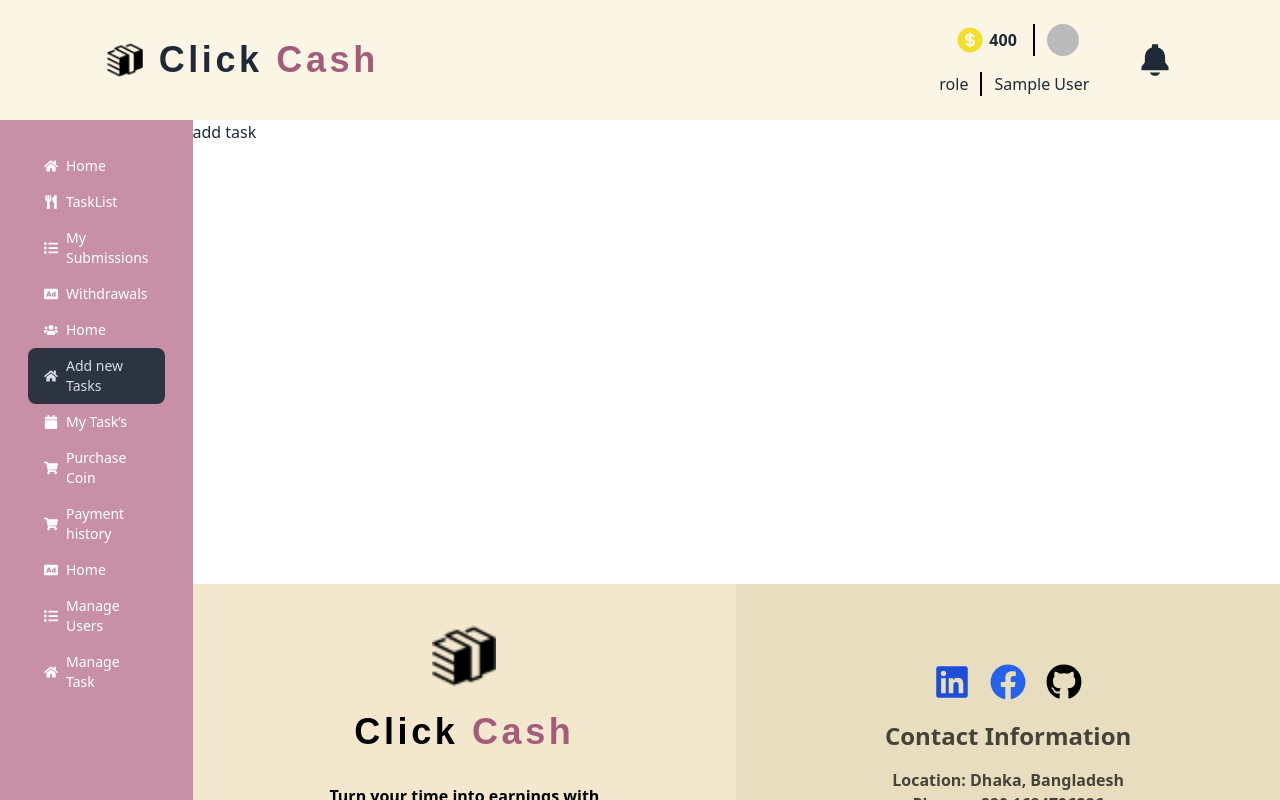
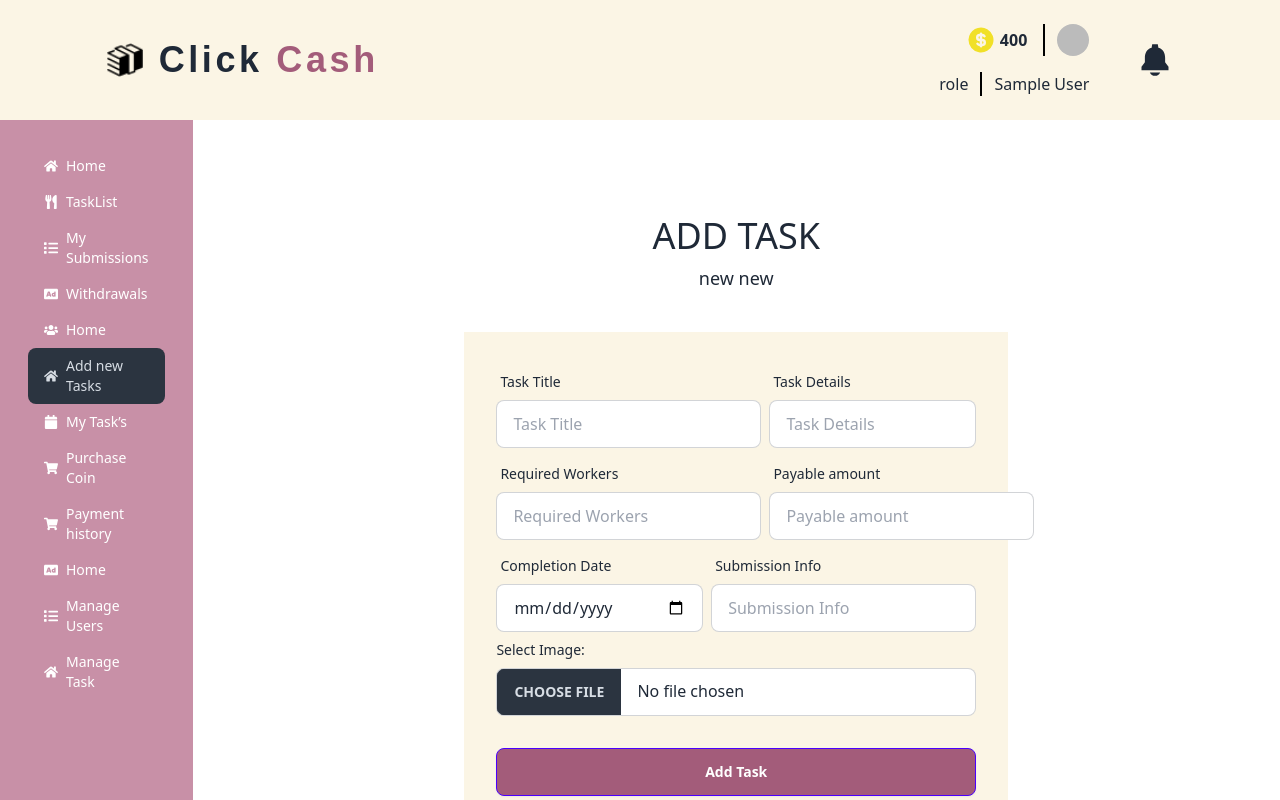
Before and after one commit to Sanjida-Khanam778/click-cash-client, a React (Vite) app: page /dashboard/addTask in a window 1280 px wide. Shown: the top 800 px of the page. Built offline with nearby package versions, Linux system fonts and the light colour scheme; no server answers; sample sign-in values are in the browser's storage; a web font is replaced by a local one.

Commit message:
buy coin with stripe

```diff
--- a/package.json
+++ b/package.json
@@ -10,6 +10,8 @@
     "preview": "vite preview"
   },
   "dependencies": {
+    "@stripe/react-stripe-js": "^3.1.1",
+    "@stripe/stripe-js": "^5.5.0",
     "@tanstack/react-query": "^5.64.1",
     "@tanstack/react-router": "^1.95.6",
     "axios": "^1.7.9",
@@ -19,10 +21,12 @@
     "react": "^18.3.1",
     "react-dom": "^18.3.1",
     "react-helmet-async": "^2.0.5",
+    "react-hook-form": "^7.54.2",
     "react-hot-toast": "^2.5.1",
     "react-icons": "^5.4.0",
     "react-router-dom": "^7.1.1",
     "sort-by": "^1.2.0",
+    "sweetalert2": "^11.15.10",
     "swiper": "^11.2.1"
   },
   "devDependencies": {
--- a/src/Providers/AuthProvider.jsx
+++ b/src/Providers/AuthProvider.jsx
@@ -76,7 +76,7 @@ const AuthProvider = ({ children }) => {
     return () => {
       return unsubscribe()
     }
-  }, [])
+  }, [axiosPublic])
 
   const authInfo = {
     user,
--- /dev/null
+++ b/src/components/Shared/SharedTitle.jsx
@@ -0,0 +1,12 @@
+import React from 'react';
+
+const SharedTitle = ({title, subtitle}) => {
+    return (
+        <div className='flex flex-col items-center justify-center mb-6 md:mb-10'>
+            <h2 className='text-2xl lg:text-4xl font-medium mb-2 uppercase'>{title}</h2>
+            <p className='lg:text-lg'>{subtitle}</p>
+        </div>
+    );
+};
+
+export default SharedTitle;
--- a/src/layouts/DashboardLayout.jsx
+++ b/src/layouts/DashboardLayout.jsx
@@ -34,7 +34,7 @@ const DashboardLayout = () => {
             </Link>
           </div>
           <div className="flex items-center gap-6 md:gap-10">
-            <div className="flex flex-col">
+            <div className="flex flex-col items-end">
               <div className="flex p-2">
                 <button className="flex items-center px-4 bg-transparent border-r-2 border-black font-bold">
                   <TbCoinFilled className="text-3xl text-[#f1e027] mr-1" />
@@ -61,7 +61,7 @@ const DashboardLayout = () => {
         </div>
       </nav>
       <div className="flex">
-        <div className="min-h-screen text-white bg-[#C890A7] p-5">
+        <div className="min-h-screen w-64 text-white bg-[#C890A7] p-5">
           <ul className="menu">
             <li>
               <NavLink to={"/dashboard/workerHome"}>
--- a/src/pages/Dashboard/Buyer/AddTask.jsx
+++ b/src/pages/Dashboard/Buyer/AddTask.jsx
@@ -1,11 +1,127 @@
-import React from 'react';
+import React from "react";
+import SharedTitle from "../../../components/Shared/SharedTitle";
+import { useForm } from "react-hook-form";
+import { imageUpload } from "../../../utilities/utils";
 
 const AddTask = () => {
-    return (
+  const {
+    register,
+    handleSubmit,
+    formState: { errors },
+  } = useForm();
+  const onSubmit = async(data) => {
+    console.log(data.taskImg[0]);
+
+    const taskImg = await imageUpload(data.taskImg[0])
+    console.log(taskImg)
+
+  };
+  return (
+    <div className="my-10 md:my-16 lg:my-24">
+      <SharedTitle title={"add task"} subtitle={"new new"}></SharedTitle>
+      <form
+        onSubmit={handleSubmit(onSubmit)}
+        className="card-body bg-[#FBF5E5] w-10/12 xl:w-1/2 mx-auto"
+      >
+        <div className="flex gap-2">
+          <div className="form-control w-full">
+            <label className="label">
+              <span className="label-text">Task Title</span>
+            </label>
+            <input
+              {...register("title")}
+              type="text"
+              placeholder="Task Title"
+              className="input input-bordered"
+              required
+            />
+          </div>
+          <div className="form-control w-full">
+            <label className="label">
+              <span className="label-text">Task Details</span>
+            </label>
+            <input
+              {...register("details")}
+              type="text"
+              placeholder="Task Details"
+              className="input input-bordered w-full"
+              required
+            />
+          </div>
+        </div>
+        <div className="flex gap-2">
+          <div className="form-control w-full">
+            <label className="label">
+              <span className="label-text">Required Workers</span>
+            </label>
+            <input
+              {...register("workers")}
+              type="number"
+              placeholder="Required Workers"
+              className="input input-bordered"
+              required
+            />
+          </div>
+          <div className="form-control w-full">
+            <label className="label">
+              <span className="label-text">Payable amount</span>
+            </label>
+            <input
+              {...register("amount")}
+              type="number"
+              placeholder="Payable amount"
+              className="input input-bordered"
+              required
+            />
+          </div>
+        </div>
+        <div className="flex gap-2">
+          <div className="form-control w-full">
+            <label className="label">
+              <span className="label-text">Completion Date</span>
+            </label>
+            <input
+              type="date"
+              {...register("date")}
+              placeholder="Completion Date"
+              className="input input-bordered"
+              required
+            />
+          </div>
+          <div className="form-control w-full">
+            <label className="label">
+              <span className="label-text">Submission Info</span>
+            </label>
+            <input
+              type="text"
+              {...register("submissionInfo")}
+              placeholder="Submission Info"
+              className="input input-bordered"
+              required
+            />
+          </div>
+        </div>
         <div>
-            add task
+          <label htmlFor="image" className="block mb-2 text-sm">
+            Select Image:
+          </label>
+          <input
+            {...register("taskImg")}
+            required
+            type="file"
+            id="image"
+            className="file-input file-input-bordered w-full"
+            accept="image/*"
+          />
         </div>
-    );
+        <div className="form-control mt-6">
+          <button className="btn btn-primary bg-[#A35C7A] text-white outline-none hover:bg-[#A35C7A]">
+            Add Task
+          </button>
+        </div>
+      </form>
+    </div>
+  );
 };
 
 export default AddTask;
--- /dev/null
+++ b/src/pages/Payments/CheckoutForm.jsx
@@ -0,0 +1,126 @@
+import { CardElement, useElements, useStripe } from "@stripe/react-stripe-js";
+import React, { useEffect, useState } from "react";
+import { useNavigate } from "react-router-dom";
+import useAxiosSecure from "../../hooks/useAxiosSecure";
+import useAuth from "../../hooks/useAuth";
+import Swal from "sweetalert2";
+
+const CheckoutForm = ({price}) => {
+  const { user } = useAuth();
+  const navigate = useNavigate()
+  const [transactionId, setTransactionId] = useState("");
+  const [clientSecret, setClientSecret] = useState("");
+  const [error, setError] = useState("");
+//   const totalPrice = cart.reduce((acc, item) => acc + item.price, 0);
+  const axiosSecure = useAxiosSecure();
+  const stripe = useStripe();
+  const elements = useElements();
+  useEffect(() => {
+    if (price) {
+      axiosSecure
+        .post("/create-payment-intent", { price: price })
+        .then((res) => {
+          console.log(res.data.clientSecret);
+          setClientSecret(res.data.clientSecret);
+        });
+    }
+  }, [axiosSecure, price]);
+  const handleSubmit = async (e) => {
+    e.preventDefault();
+    if (!stripe || !elements) {
+      return;
+    }
+    const card = elements.getElement(CardElement);
+    if (card === null) return;
+
+    const { error, paymentMethod } = await stripe.createPaymentMethod({
+      type: "card",
+      card,
+    });
+
+    if (error) {
+      console.log("[error]", error);
+      setError(error.message);
+    } else {
+      console.log("[paymentMethod]", paymentMethod);
+      setError("");
+    }
+    // confirm payment
+    const { paymentIntent, error: confirmError } =
+      await stripe.confirmCardPayment(clientSecret, {
+        payment_method: {
+          card: card,
+          billing_details: {
+            email: user?.email || "anonymous",
+            name: user?.displayName || "anonymous",
+          },
+        },
+      });
+    if (confirmError) {
+      console.log("intent error");
+    } else {
+      console.log("payment Intent", paymentIntent);
+      if (paymentIntent.status === "succeeded") {
+        console.log("transaction id", paymentIntent.id);
+        setTransactionId(paymentIntent.id);
+        const payment = {
+          email: user.email,
+          transactionId: paymentIntent.id,
+        //   cartIds: cart.map((item) => item._id),
+        //   menuItemIds: cart.map((item) => item.menuId),
+          price: parseInt(price),
+          date: new Date(),
+        //   status: "pending"
+        };
+        const res = await axiosSecure.post("/payments", payment);
+        console.log("payment saved", res.data);
+        // refetch();
+        if (res.data?.insertedId) {
+          Swal.fire({
+            position: "top-end",
+            icon: "success",
+            title: `payment succeded. Thank you.`,
+            showConfirmButton: false,
+            timer: 1500,
+          });
+          navigate('/dashboard/paymentHistory')
+        }
+      }
+    }
+  }
+
+  return (
+
+      <form onSubmit={handleSubmit}>
+        <CardElement
+          options={{
+            style: {
+              base: {
+                fontSize: "16px",
+                color: "#424770",
+                "::placeholder": {
+                  color: "#aab7c4",
+                },
+              },
+              invalid: {
+                color: "#9e2146",
+              },
+            },
+          }}
+        />
+        <button
+          className="btn btn-sm btn-primary my-3"
+          type="submit"
+          disabled={!stripe || !clientSecret}
+        >
+          Pay
+        </button>
+        <p className="text-red-500">{error}</p>
+        {transactionId && (
+          <p className="text-green-500">Your transaction Id: {transactionId}</p>
+        )}
+      </form>
+
+  );
+}
+export default CheckoutForm;
--- /dev/null
+++ b/src/pages/Payments/Payment.jsx
@@ -0,0 +1,27 @@
+import React from "react";
+import { Elements } from "@stripe/react-stripe-js";
+import { loadStripe } from "@stripe/stripe-js";
+import SharedTitle from "../../components/Shared/SharedTitle";
+import CheckoutForm from "./CheckoutForm";
+import { useSearchParams } from "react-router-dom";
+
+const Payment = () => {
+  const stripePromise = loadStripe(import.meta.env.VITE_PAYMENT_GATEWAY_KEY);
+  const [searchParams] = useSearchParams();
+  const price = searchParams.get("amount") || 0;
+  return (
+    <div>
+      <SharedTitle
+        title={"PAYMENT"}
+        subtitle={"Please pay to eat"}
+      ></SharedTitle>
+      <div>
+        <Elements stripe={stripePromise}>
+          <CheckoutForm price={price}></CheckoutForm>
+        </Elements>
+      </div>
+    </div>
+  );
+};
+
+export default Payment;
--- a/src/pages/Signup/Signup.jsx
+++ b/src/pages/Signup/Signup.jsx
@@ -25,6 +25,7 @@ const SignUp = () => {
     const email = form.email.value;
     const password = form.password.value;
     const image = form.image.files[0];
+    console.log(image)
     //1. send image data to imgbb
     const photoURL = await imageUpload(image);
     if (password.length < 6) {
--- a/src/routes/Routes.jsx
+++ b/src/routes/Routes.jsx
@@ -21,6 +21,7 @@ import PaymentHistory from '../pages/Dashboard/Buyer/PaymentHistory'
 import BuyerRoute from './BuyerRoute'
 import AdminRoute from './AdminRoute'
 import PrivateRoute from './PrivateRoute'
+import Payment from '../pages/Payments/Payment'
 
 export const router = createBrowserRouter([
   {
@@ -95,6 +96,10 @@ export const router = createBrowserRouter([
         ),
       },
       {
+        path: 'payment',
+        element: <Payment></Payment>
+      },
+      {
         path: 'paymentHistory',
         element: <PaymentHistory></PaymentHistory>
       },
```
Also changed, not shown: src/pages/Dashboard/Buyer/PurchaseCoin.jsx (+31 -7 lines), 1 other file (tests, documents, lock files or other folders).
